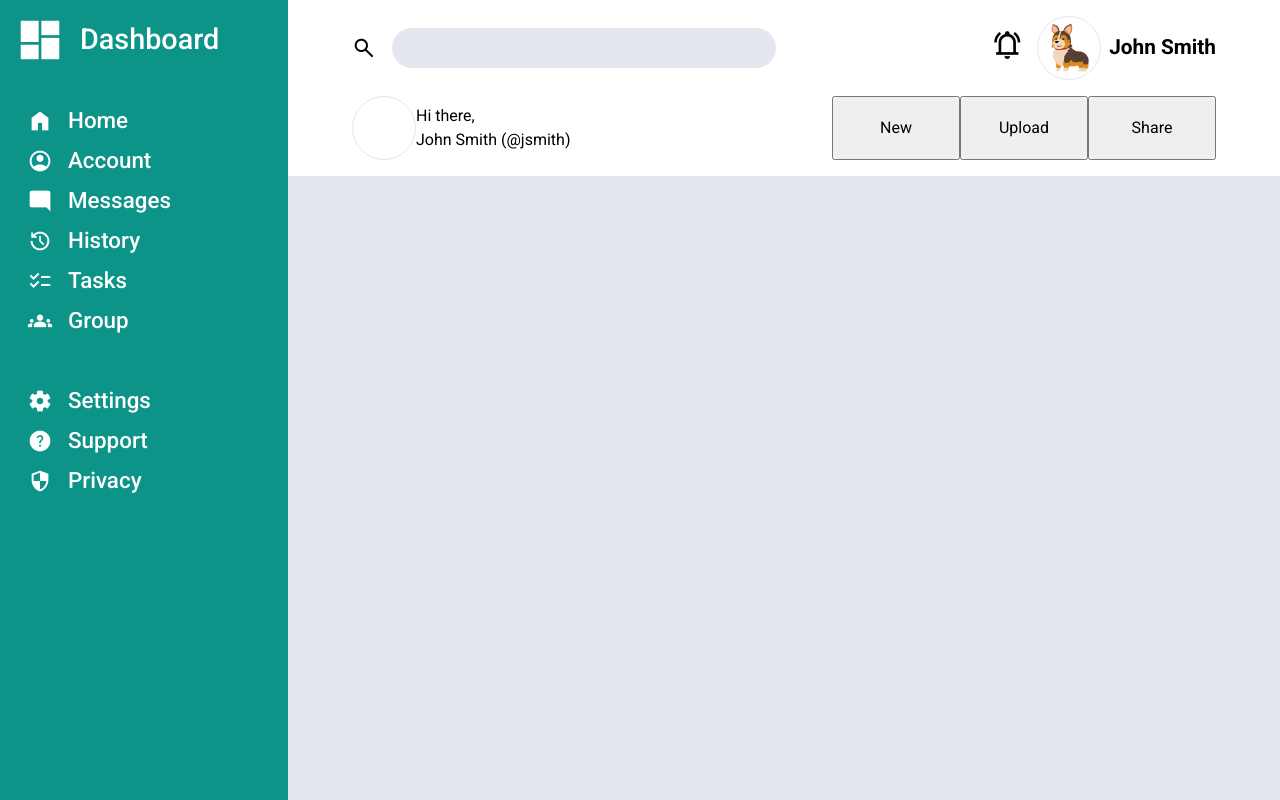
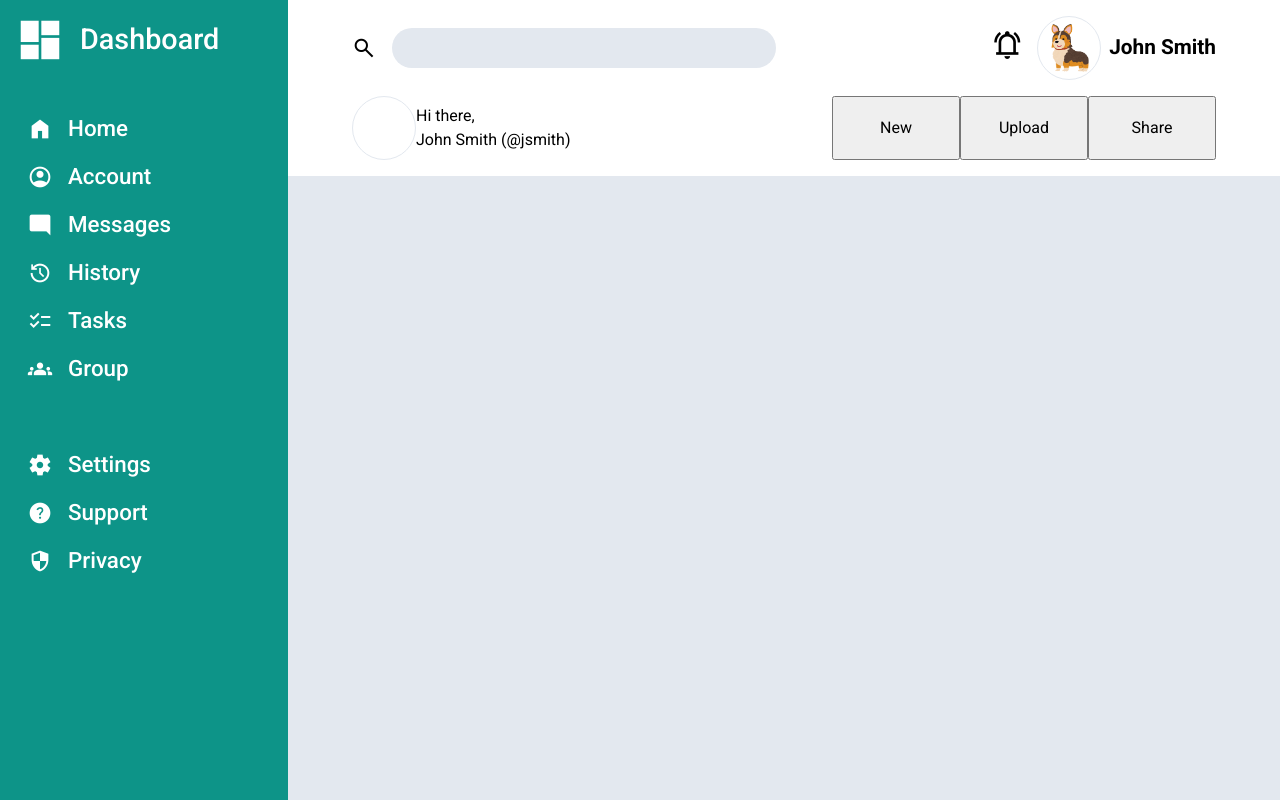
Before and after one commit to KevinTruong13/admin_dashboard, a website: page index.html in a window 1280 px wide. Drawn offline with nearby package versions, Linux system fonts and the light colour scheme.

Commit message:
Add more gap between sidebar items

```diff
--- a/spreadsheets/style.scss
+++ b/spreadsheets/style.scss
@@ -54,7 +54,7 @@ nav {
     display: grid;
     grid-template-rows: 5rem repeat(10, 2rem);
     padding: 1rem;
-    gap: .5rem;
+    gap: 1rem;
     min-width: 18rem;
 
     .material-symbols-outlined {
```
Also changed, not shown: spreadsheets/style.css.
